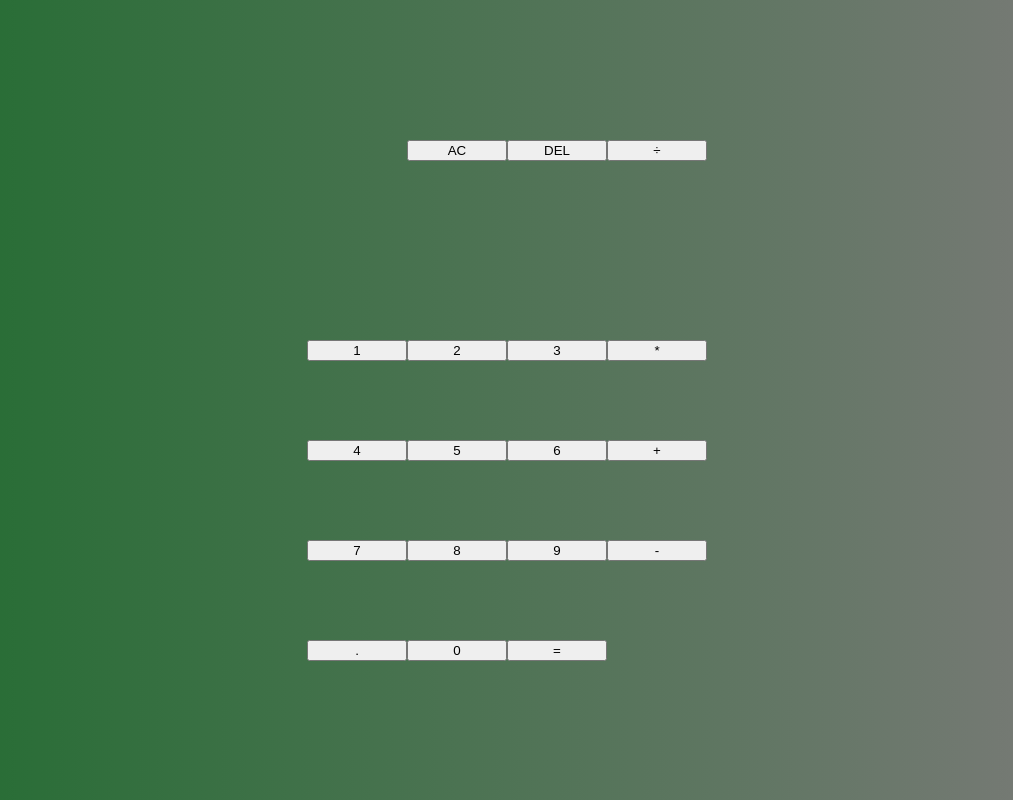
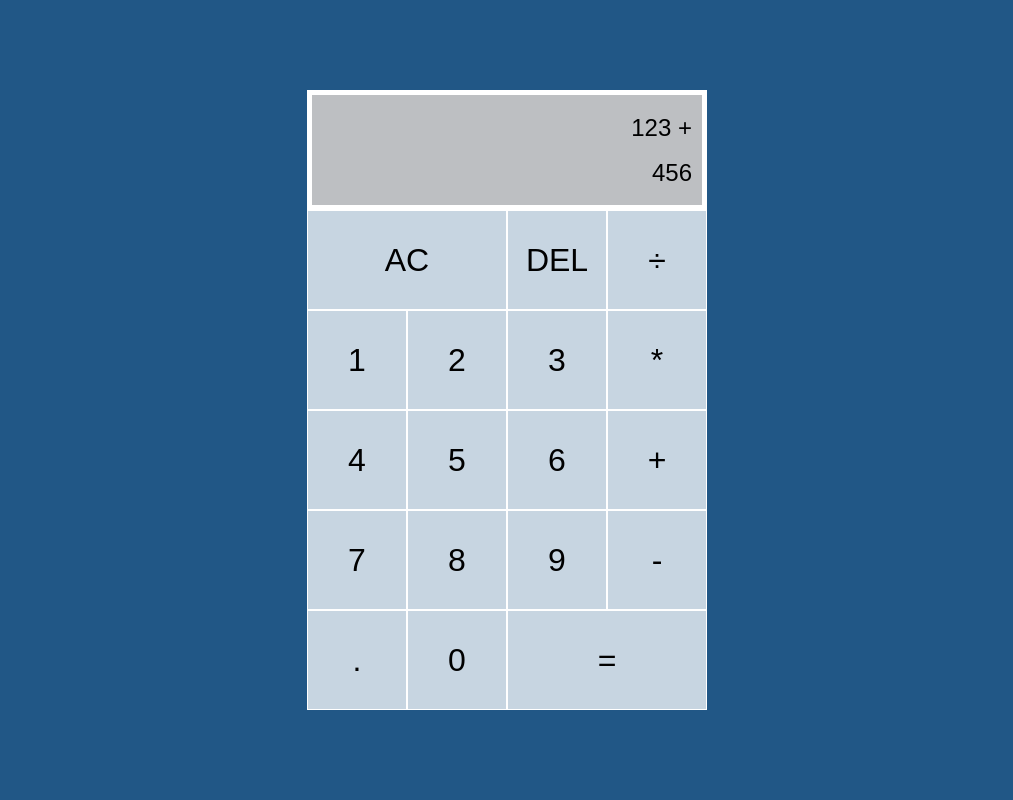
Before and after one commit to mx5rich/Calculator, a plain HTML site: page index.html in a window 1280 px wide. Shown: the whole page, without its empty margins (133-1146 px from the left). Drawn offline with Linux system fonts and the light colour scheme.

Commit message:
completing styling calculator interface

```diff
--- a/index.html
+++ b/index.html
@@ -11,8 +11,8 @@
 <body>
    <div class="calculator-grid">
     <div class="output">
-        <div class ="previous-operand"></div>
-        <div class ="current-operand"></div>
+        <div class ="previous-operand">123 +</div>
+        <div class ="current-operand">456</div>
     </div>
     <button class="span-two">AC</button>
     <button>DEL</button>
--- a/styles.css
+++ b/styles.css
@@ -7,14 +7,53 @@
 body {
     padding: 0;
     margin: 0;
-    background: linear-gradient(to right, #206c2f, #7e7b7b);
+    background-color: rgb(33, 87, 134);
 }
 
 .calculator-grid {
     display: grid;
     justify-content: center;
-    align-items: center;
+    align-content: center;
     min-height: 100vh;
     grid-template-columns: repeat(4, 100px);
     grid-template-rows: minmax(120px, auto) repeat(5, 100px);
 }
+
+.calculator-grid > button {
+    cursor: pointer;
+    font-size: 2rem;
+    border: 1.5px solid rgb(255, 255, 255);
+    outline: none;
+    background-color: rgba(255, 255, 255, .75);
+
+}
+
+.calculator-grid > button:hover {
+    background-color: rgb(255, 255, 255, .9);
+}
+
+.span-two {
+    grid-column: span 2;
+}
+
+.output {
+    grid-column: 1 / -1;
+    background-color: #c6c6c6f2;
+    display: flex;
+    align-items: flex-end;
+    justify-content: space-around;
+    flex-direction: column;
+    padding: 10px;
+    word-wrap: break-word;
+    word-break: break-all;
+    border: 5px solid rgb(255, 255, 255);
+}
+
+.output .previous-operand {
+    color: rgba(0, 0, 0);
+    font-size: 1.5rem;
+}
+.output .current-operand {
+    color: rgba(0, 0, 0);
+    font-size: 1.5rem;
+}
```
